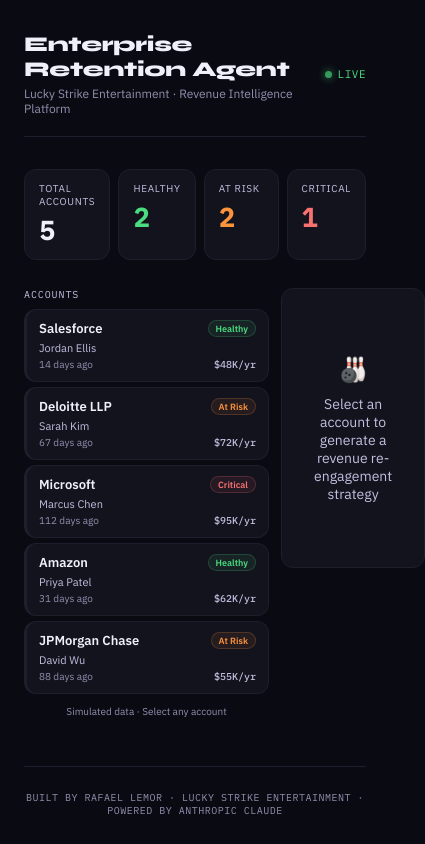
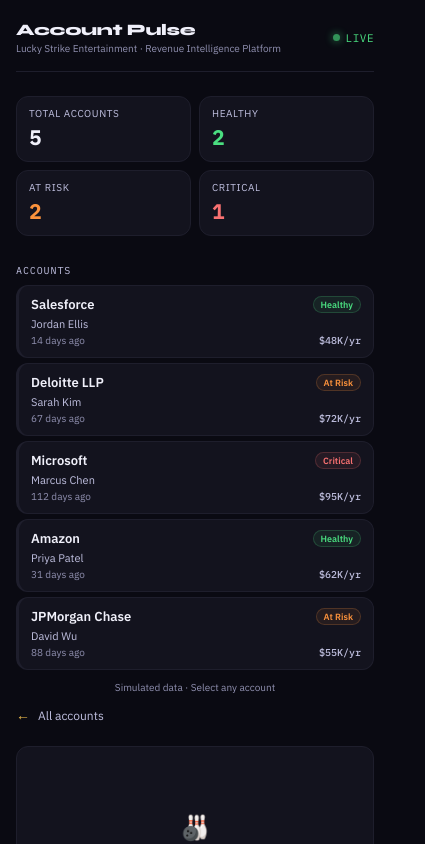
Before and after one commit to raf0x/lucky-strike-agent, a Next.js app: page / in a window 390 px wide. Shown: the top 844 px of the page, 425 px wide, since content can reach past the window. Built offline with nearby package versions, Linux system fonts and the light colour scheme.

Commit message:
Refactor index.js for layout and styling updates

```diff
--- a/pages/index.js
+++ b/pages/index.js
@@ -22,12 +22,10 @@
   Event: { color: "#e8b84b", bg: "rgba(232,184,75,0.1)" },
 };
 
-// Color system
 const C = {
   heading: "#f0f0fa",
   body: "#c0c0e0",
   label: "#9090b0",
-  subtle: "#6060808",
   gold: "#e8b84b",
   border: "#1e1e2c",
   card: "#13131e",
@@ -57,15 +55,15 @@
   const offset = circ * (1 - value / 100);
   const color = probColor(value);
   return (
-    <div style={{ position: "relative", width: 140, height: 140, margin: "0 auto" }}>
-      <svg width="140" height="140" viewBox="0 0 110 110">
+    <div style={{ position: "relative", width: 130, height: 130, margin: "0 auto" }}>
+      <svg width="130" height="130" viewBox="0 0 110 110">
         <circle cx="55" cy="55" r={r} fill="none" stroke="#1c1c28" strokeWidth="8" />
         <circle cx="55" cy="55" r={r} fill="none" stroke={color} strokeWidth="8"
           strokeDasharray={circ} strokeDashoffset={offset} strokeLinecap="round"
           style={{ transform: "rotate(-90deg)", transformOrigin: "50% 50%", transition: "stroke-dashoffset 1.2s cubic-bezier(0.34,1.56,0.64,1)", filter: `drop-shadow(0 0 6px ${color}60)` }} />
       </svg>
       <div style={{ position: "absolute", inset: 0, display: "flex", flexDirection: "column", alignItems: "center", justifyContent: "center" }}>
-        <span style={{ fontSize: 28, fontWeight: 700, color, fontFamily: "'IBM Plex Mono',monospace", lineHeight: 1, textShadow: `0 0 20px ${color}60` }}>{value}%</span>
+        <span style={{ fontSize: 26, fontWeight: 700, color, fontFamily: "'IBM Plex Mono',monospace", lineHeight: 1, textShadow: `0 0 20px ${color}60` }}>{value}%</span>
         <span style={{ fontSize: 9, color: C.label, marginTop: 3, letterSpacing: "0.8px", textTransform: "uppercase" }}>rebook score</span>
       </div>
     </div>
@@ -75,10 +73,10 @@
 function KpiCard({ label, value, prefix = "", suffix = "", color = "#e8b84b", active }) {
   const count = useCounter(value, 1400, active);
   return (
-    <div style={{ background: C.card, border: `1px solid ${color}22`, borderRadius: 12, padding: "14px 16px", position: "relative", overflow: "hidden" }}>
+    <div style={{ background: C.card, border: `1px solid ${color}22`, borderRadius: 12, padding: "12px 14px", position: "relative", overflow: "hidden" }}>
       <div style={{ position: "absolute", top: 0, left: 0, right: 0, height: 2, background: `linear-gradient(90deg, transparent, ${color}60, transparent)` }} />
-      <p style={{ fontSize: 10, color: C.label, textTransform: "uppercase", letterSpacing: "0.8px", marginBottom: 6 }}>{label}</p>
-      <p style={{ fontFamily: "'IBM Plex Mono',monospace", fontSize: 22, fontWeight: 700, color, margin: 0, textShadow: `0 0 20px ${color}40` }}>
+      <p style={{ fontSize: 10, color: C.label, textTransform: "uppercase", letterSpacing: "0.7px", marginBottom: 5 }}>{label}</p>
+      <p style={{ fontFamily: "'IBM Plex Mono',monospace", fontSize: 20, fontWeight: 700, color, margin: 0, textShadow: `0 0 20px ${color}40` }}>
         {prefix}{count.toLocaleString()}{suffix}
       </p>
     </div>
@@ -89,15 +87,16 @@
   const [copied, setCopied] = useState(false);
   return (
     <button onClick={() => { navigator.clipboard.writeText(text); setCopied(true); setTimeout(() => setCopied(false), 2000); }}
-      style={{ fontSize: 11, padding: "5px 12px", borderRadius: 6, border: `1px solid ${copied ? "rgba(74,222,128,0.4)" : "#3a3a50"}`, background: copied ? "rgba(74,222,128,0.08)" : "transparent", color: copied ? "#4ade80" : C.body, cursor: "pointer", fontFamily: "inherit", transition: "all 0.2s" }}>
+      style={{ fontSize: 11, padding: "5px 12px", borderRadius: 6, border: `1px solid ${copied ? "rgba(74,222,128,0.4)" : "#3a3a50"}`, background: copied ? "rgba(74,222,128,0.08)" : "transparent", color: copied ? "#4ade80" : C.body, cursor: "pointer", fontFamily: "inherit", transition: "all 0.2s", whiteSpace: "nowrap" }}>
       {copied ? "✓ Copied" : "Copy email"}
     </button>
   );
 }
 
 const card = (extra = {}) => ({ background: C.card, border: `1px solid ${C.border}`, borderRadius: 12, padding: "16px", ...extra });
-const SectionLabel = ({ children }) => (
-  <p style={{ fontSize: 10, color: C.label, textTransform: "uppercase", letterSpacing: "0.9px", marginBottom: 12, fontFamily: "'IBM Plex Mono',monospace" }}>{children}</p>
+
+const SectionLabel = ({ children, style = {} }) => (
+  <p style={{ fontSize: 10, color: C.label, textTransform: "uppercase", letterSpacing: "0.9px", marginBottom: 12, fontFamily: "'IBM Plex Mono',monospace", ...style }}>{children}</p>
 );
 
 export default function Home() {
@@ -106,8 +105,21 @@
   const [strategy, setStrategy] = useState(null);
   const [error, setError] = useState(null);
   const [revealed, setRevealed] = useState(false);
+  const [showDetail, setShowDetail] = useState(false);
 
-  const handleSelect = (acc) => { setSelected(acc); setStrategy(null); setError(null); setRevealed(false); };
+  const handleSelect = (acc) => {
+    setSelected(acc);
+    setStrategy(null);
+    setError(null);
+    setRevealed(false);
+    setShowDetail(true);
+  };
+
+  const handleBack = () => {
+    setShowDetail(false);
+    setSelected(null);
+    setStrategy(null);
+  };
 
   const generate = async (acc) => {
     setLoading(true); setStrategy(null); setError(null); setRevealed(false);
@@ -124,7 +136,7 @@
   return (
     <>
       <Head>
-        <title>Lucky Strike · Enterprise Retention Agent</title>
+        <title>Lucky Strike · Account Pulse</title>
         <meta name="viewport" content="width=device-width, initial-scale=1" />
         <link href="https://fonts.googleapis.com/css2?family=Syne:wght@600;700;800&family=IBM+Plex+Mono:wght@400;500&family=IBM+Plex+Sans:wght@400;500;600&display=swap" rel="stylesheet" />
         <style>{`
@@ -144,18 +156,35 @@
           .reveal-4{animation:fadeUp 0.5s 0.35s ease both;}
           .reveal-5{animation:fadeUp 0.5s 0.45s ease both;}
           .reveal-6{animation:fadeUp 0.5s 0.55s ease both;}
+
+          .metrics-grid { display: grid; grid-template-columns: repeat(4,1fr); gap: 8px; margin-bottom: 1.75rem; }
+          .main-grid { display: grid; grid-template-columns: 245px 1fr; gap: 12px; align-items: start; }
+          .gauge-row { display: grid; grid-template-columns: 150px 1fr; gap: 10px; }
+          .kpi-grid { display: grid; grid-template-columns: 1fr 1fr; grid-template-rows: 1fr 1fr; gap: 8px; }
+          .mobile-back { display: none; }
+          .desktop-list { display: block; }
+
+          @media (max-width: 640px) {
+            .metrics-grid { grid-template-columns: repeat(2,1fr); }
+            .main-grid { grid-template-columns: 1fr; }
+            .gauge-row { grid-template-columns: 1fr; }
+            .kpi-grid { grid-template-columns: 1fr 1fr; }
+            .mobile-back { display: flex; align-items: center; gap: 8px; margin-bottom: 12px; cursor: pointer; }
+            .desktop-list.hidden-mobile { display: none; }
+            .detail-panel.hidden-mobile { display: none; }
+          }
         `}</style>
       </Head>
 
-      <main style={{ fontFamily: "'IBM Plex Sans',sans-serif", maxWidth: 1040, margin: "0 auto", padding: "2rem 1.5rem", minHeight: "100vh" }}>
+      <main style={{ fontFamily: "'IBM Plex Sans',sans-serif", maxWidth: 1040, margin: "0 auto", padding: "1.25rem 1rem", minHeight: "100vh" }}>
 
         {/* Header */}
-        <div style={{ display: "flex", alignItems: "center", justifyContent: "space-between", marginBottom: "2rem", paddingBottom: "1.25rem", borderBottom: `1px solid ${C.border}` }}>
+        <div style={{ display: "flex", alignItems: "center", justifyContent: "space-between", marginBottom: "1.5rem", paddingBottom: "1rem", borderBottom: `1px solid ${C.border}` }}>
           <div>
-            <h1 style={{ fontFamily: "'Syne',sans-serif", fontSize: 21, fontWeight: 800, color: C.heading, letterSpacing: "-0.3px", margin: 0 }}>
-              Enterprise Retention Agent
+            <h1 style={{ fontFamily: "'Syne',sans-serif", fontSize: "clamp(16px, 4vw, 21px)", fontWeight: 800, color: C.heading, letterSpacing: "-0.3px", margin: 0 }}>
+              Account Pulse
             </h1>
-            <p style={{ fontSize: 12, color: C.label, marginTop: 4 }}>Lucky Strike Entertainment · Revenue Intelligence Platform</p>
+            <p style={{ fontSize: "clamp(10px, 2.5vw, 12px)", color: C.label, marginTop: 3 }}>Lucky Strike Entertainment · Revenue Intelligence Platform</p>
           </div>
           <div style={{ display: "flex", alignItems: "center", gap: 6 }}>
             <span style={{ width: 7, height: 7, borderRadius: "50%", background: "#4ade80", display: "inline-block", boxShadow: "0 0 8px #4ade80", animation: "glow 2s ease infinite" }} />
@@ -164,25 +193,25 @@
         </div>
 
         {/* Metrics */}
-        <div style={{ display: "grid", gridTemplateColumns: "repeat(4,1fr)", gap: 8, marginBottom: "1.75rem" }}>
+        <div className="metrics-grid">
           {[
             { label: "Total Accounts", value: "5", color: C.heading },
             { label: "Healthy", value: "2", color: "#4ade80" },
             { label: "At Risk", value: "2", color: "#fb923c" },
             { label: "Critical", value: "1", color: "#f87171" },
           ].map(m => (
-            <div key={m.label} style={{ ...card(), padding: "12px 14px" }}>
-              <p style={{ fontSize: 10, color: C.body, textTransform: "uppercase", letterSpacing: "0.7px", marginBottom: 5 }}>{m.label}</p>
-              <p style={{ fontFamily: "'IBM Plex Mono',monospace", fontSize: 26, fontWeight: 700, color: m.color }}>{m.value}</p>
+            <div key={m.label} style={{ ...card(), padding: "10px 12px" }}>
+              <p style={{ fontSize: 10, color: C.body, textTransform: "uppercase", letterSpacing: "0.6px", marginBottom: 4 }}>{m.label}</p>
+              <p style={{ fontFamily: "'IBM Plex Mono',monospace", fontSize: "clamp(20px,5vw,26px)", fontWeight: 700, color: m.color }}>{m.value}</p>
             </div>
           ))}
         </div>
 
         {/* Main layout */}
-        <div style={{ display: "grid", gridTemplateColumns: "245px 1fr", gap: 12, alignItems: "start" }}>
+        <div className="main-grid">
 
           {/* Account list */}
-          <div>
+          <div className={`desktop-list${showDetail ? " hidden-mobile" : ""}`}>
             <p style={{ fontSize: 10, color: C.body, textTransform: "uppercase", letterSpacing: "0.9px", marginBottom: 8, fontFamily: "'IBM Plex Mono',monospace" }}>Accounts</p>
             <div style={{ display: "flex", flexDirection: "column", gap: 5 }}>
               {accounts.map(acc => {
@@ -208,7 +237,13 @@
           </div>
 
           {/* Detail panel */}
-          <div style={{ display: "flex", flexDirection: "column", gap: 10 }}>
+          <div className={`detail-panel${!showDetail ? " hidden-mobile" : ""}`} style={{ display: "flex", flexDirection: "column", gap: 10 }}>
+
+            {/* Mobile back button */}
+            <div className="mobile-back" onClick={handleBack}>
+              <span style={{ color: C.gold, fontSize: 14 }}>←</span>
+              <span style={{ fontSize: 12, color: C.body }}>All accounts</span>
+            </div>
 
             {!selected && (
               <div style={{ ...card(), padding: "4rem 2rem", textAlign: "center" }}>
@@ -222,13 +257,13 @@
                 {/* Account card */}
                 <div style={card()}>
                   <div style={{ display: "flex", justifyContent: "space-between", alignItems: "flex-start", marginBottom: 12 }}>
-                    <div>
-                      <p style={{ fontFamily: "'Syne',sans-serif", fontSize: 19, fontWeight: 700, color: C.heading, marginBottom: 3 }}>{selected.company}</p>
+                    <div style={{ flex: 1, marginRight: 12 }}>
+                      <p style={{ fontFamily: "'Syne',sans-serif", fontSize: "clamp(15px,4vw,19px)", fontWeight: 700, color: C.heading, marginBottom: 3 }}>{selected.company}</p>
                       <p style={{ fontSize: 12, color: C.body }}>{selected.contact} · {selected.title}</p>
                       <p style={{ fontSize: 11, color: C.label, marginTop: 2 }}>{selected.location} · {selected.preferred_package}</p>
                     </div>
-                    <div style={{ textAlign: "right" }}>
-                      <p style={{ fontFamily: "'IBM Plex Mono',monospace", fontSize: 22, fontWeight: 700, color: C.gold, textShadow: "0 0 20px rgba(232,184,75,0.3)" }}>${(selected.annual_value / 1000).toFixed(0)}K</p>
+                    <div style={{ textAlign: "right", flexShrink: 0 }}>
+                      <p style={{ fontFamily: "'IBM Plex Mono',monospace", fontSize: "clamp(16px,4vw,22px)", fontWeight: 700, color: C.gold, textShadow: "0 0 20px rgba(232,184,75,0.3)" }}>${(selected.annual_value / 1000).toFixed(0)}K</p>
                       <p style={{ fontSize: 10, color: C.label, marginTop: 2 }}>annual value</p>
                     </div>
                   </div>
@@ -236,7 +271,7 @@
                     {[["Team size", selected.team_size], ["Events/yr", selected.events_per_year], ["Days inactive", selected.days_since]].map(([l, v]) => (
                       <div key={l} style={{ background: C.deep, border: `1px solid ${C.border}`, borderRadius: 8, padding: "8px 10px" }}>
                         <p style={{ fontSize: 10, color: C.label, marginBottom: 3 }}>{l}</p>
-                        <p style={{ fontFamily: "'IBM Plex Mono',monospace", fontSize: 18, fontWeight: 500, color: C.heading }}>{v}</p>
+                        <p style={{ fontFamily: "'IBM Plex Mono',monospace", fontSize: "clamp(14px,4vw,18px)", fontWeight: 500, color: C.heading }}>{v}</p>
                       </div>
                     ))}
                   </div>
@@ -245,7 +280,7 @@
 
                 {!strategy && !loading && (
                   <button className="gen-btn" onClick={() => generate(selected)}
-                    style={{ padding: "13px 20px", fontSize: 13, fontFamily: "'IBM Plex Sans',sans-serif", fontWeight: 600, cursor: "pointer", border: `1px solid ${C.gold}`, borderRadius: 10, background: "transparent", color: C.gold, letterSpacing: "0.2px" }}>
+                    style={{ padding: "13px 20px", fontSize: 13, fontFamily: "'IBM Plex Sans',sans-serif", fontWeight: 600, cursor: "pointer", border: `1px solid ${C.gold}`, borderRadius: 10, background: "transparent", color: C.gold, letterSpacing: "0.2px", width: "100%" }}>
                     Generate re-engagement strategy →
                   </button>
                 )}
@@ -267,17 +302,17 @@
                 {strategy && (
                   <>
                     {/* Row 1: Gauge + KPIs */}
-                    <div className="reveal-1" style={{ display: "grid", gridTemplateColumns: "160px 1fr", gap: 10 }}>
+                    <div className="reveal-1 gauge-row">
                       <div style={{ ...card(), display: "flex", alignItems: "center", justifyContent: "center", padding: "20px 12px" }}>
                         <Gauge value={strategy.rebooking_probability} />
                       </div>
-                      <div style={{ display: "grid", gridTemplateColumns: "1fr 1fr", gridTemplateRows: "1fr 1fr", gap: 8 }}>
+                      <div className="kpi-grid">
                         <KpiCard label="Revenue at Stake" value={strategy.revenue_recovery_90d} prefix="$" color={C.gold} active={revealed} />
                         <KpiCard label="Projected Bookings" value={strategy.projected_bookings} suffix=" events" color="#60a5fa" active={revealed} />
                         <KpiCard label="Returning Guests" value={strategy.returning_guests} color="#a78bfa" active={revealed} />
-                        <div style={{ ...card({ padding: "14px 16px" }), borderColor: "rgba(74,222,128,0.15)" }}>
-                          <p style={{ fontSize: 10, color: C.label, textTransform: "uppercase", letterSpacing: "0.8px", marginBottom: 6 }}>Recommended offer</p>
-                          <p style={{ fontSize: 12, color: C.body, lineHeight: 1.55, fontWeight: 500 }}>{strategy.recommended_offer}</p>
+                        <div style={{ ...card({ padding: "12px 14px" }), borderColor: "rgba(74,222,128,0.15)" }}>
+                          <p style={{ fontSize: 10, color: C.label, textTransform: "uppercase", letterSpacing: "0.7px", marginBottom: 5 }}>Recommended offer</p>
+                          <p style={{ fontSize: 11, color: C.body, lineHeight: 1.5, fontWeight: 500 }}>{strategy.recommended_offer}</p>
                         </div>
                       </div>
                     </div>
@@ -288,8 +323,8 @@
                       <div style={{ display: "flex", flexDirection: "column", gap: 8 }}>
                         {(strategy.ai_insights || []).map((ins, i) => (
                           <div key={i} style={{ background: C.deep, border: `1px solid ${C.border}`, borderLeft: `3px solid ${C.gold}`, borderRadius: 8, padding: "10px 12px", display: "flex", gap: 10, alignItems: "flex-start" }}>
-                            <span style={{ color: C.gold, fontSize: 12, marginTop: 1 }}>✦</span>
-                            <p style={{ fontSize: 12, color: C.body, lineHeight: 1.6, margin: 0 }}>{ins.insight}</p>
+                            <span style={{ color: C.gold, fontSize: 12, marginTop: 1, flexShrink: 0 }}>✦</span>
+                            <p style={{ fontSize: 12, color: C.body, lineHeight: 1.6, margin: 0, display: "-webkit-box", WebkitLineClamp: 2, WebkitBoxOrient: "vertical", overflow: "hidden" }}>{ins.insight}</p>
                           </div>
                         ))}
                       </div>
@@ -303,11 +338,11 @@
                           const ic = s.impact === "positive" ? "#4ade80" : s.impact === "negative" ? "#f87171" : C.label;
                           const ib = s.impact === "positive" ? "rgba(74,222,128,0.08)" : s.impact === "negative" ? "rgba(248,113,113,0.08)" : "rgba(144,144,176,0.06)";
                           return (
-                            <div key={i} style={{ display: "flex", alignItems: "center", justifyContent: "space-between", padding: "7px 10px", background: C.deep, border: `1px solid ${C.border}`, borderRadius: 7 }}>
-                              <span style={{ fontSize: 12, color: C.body }}>{s.label}</span>
-                              <div style={{ display: "flex", alignItems: "center", gap: 8 }}>
+                            <div key={i} style={{ display: "flex", alignItems: "center", justifyContent: "space-between", padding: "7px 10px", background: C.deep, border: `1px solid ${C.border}`, borderRadius: 7, gap: 8 }}>
+                              <span style={{ fontSize: 12, color: C.body, flex: 1 }}>{s.label}</span>
+                              <div style={{ display: "flex", alignItems: "center", gap: 6, flexShrink: 0 }}>
                                 <span style={{ fontFamily: "'IBM Plex Mono',monospace", fontSize: 12, color: C.heading, fontWeight: 500 }}>{s.value}</span>
-                                <span style={{ fontSize: 9, padding: "2px 8px", background: ib, color: ic, borderRadius: 20, textTransform: "uppercase", letterSpacing: "0.5px", fontWeight: 600 }}>{s.impact}</span>
+                                <span style={{ fontSize: 9, padding: "2px 7px", background: ib, color: ic, borderRadius: 20, textTransform: "uppercase", letterSpacing: "0.4px", fontWeight: 600 }}>{s.impact}</span>
                               </div>
                             </div>
                           );
@@ -334,14 +369,14 @@
                           {(strategy.timeline || []).map((t, i) => {
                             const ch = CHANNEL_COLORS[t.channel] || { color: C.label, bg: "rgba(144,144,176,0.1)" };
                             return (
-                              <div key={i} style={{ display: "flex", gap: 14, alignItems: "flex-start" }}>
+                              <div key={i} style={{ display: "flex", gap: 12, alignItems: "flex-start" }}>
                                 <div style={{ width: 30, height: 30, borderRadius: "50%", background: C.deep, border: "2px solid #e8b84b40", display: "flex", alignItems: "center", justifyContent: "center", flexShrink: 0, zIndex: 1 }}>
                                   <span style={{ fontFamily: "'IBM Plex Mono',monospace", fontSize: 10, fontWeight: 700, color: C.gold }}>{t.week}</span>
                                 </div>
                                 <div style={{ flex: 1, background: C.deep, border: `1px solid ${C.border}`, borderRadius: 8, padding: "9px 12px" }}>
-                                  <div style={{ display: "flex", justifyContent: "space-between", alignItems: "center", marginBottom: 4 }}>
+                                  <div style={{ display: "flex", justifyContent: "space-between", alignItems: "center", marginBottom: 4, gap: 8 }}>
                                     <span style={{ fontSize: 13, fontWeight: 600, color: C.heading }}>{t.action}</span>
-                                    <span style={{ fontSize: 10, padding: "2px 8px", background: ch.bg, color: ch.color, borderRadius: 20, fontWeight: 600 }}>{t.channel}</span>
+                                    <span style={{ fontSize: 10, padding: "2px 8px", background: ch.bg, color: ch.color, borderRadius: 20, fontWeight: 600, flexShrink: 0 }}>{t.channel}</span>
                                   </div>
                                   <p style={{ fontSize: 11, color: C.body, lineHeight: 1.5, margin: 0 }}>{t.goal}</p>
                                 </div>
@@ -355,10 +390,10 @@
                     {/* Row 5: Email */}
                     <div className="reveal-5" style={card()}>
                       <div style={{ display: "flex", justifyContent: "space-between", alignItems: "center", marginBottom: 12 }}>
-                        <SectionLabel>Draft outreach email</SectionLabel>
+                        <SectionLabel style={{ marginBottom: 0 }}>Draft outreach email</SectionLabel>
                         <CopyBtn text={`Subject: ${strategy.email_subject}\n\n${strategy.email_body}`} />
                       </div>
-                      <div style={{ background: C.deep, border: `1px solid ${C.border}`, borderRadius: 8, padding: "14px 16px" }}>
+                      <div style={{ background: C.deep, border: `1px solid ${C.border}`, borderRadius: 8, padding: "12px 14px" }}>
                         <p style={{ fontSize: 11, color: C.body, marginBottom: 10, paddingBottom: 10, borderBottom: `1px solid ${C.border}` }}>
                           <span style={{ color: C.label }}>Subject: </span>{strategy.email_subject}
                         </p>
@@ -366,9 +401,9 @@
                       </div>
                     </div>
 
-                    <div className="reveal-6" style={{ display: "flex", justifyContent: "flex-start" }}>
+                    <div className="reveal-6">
                       <button onClick={() => { setStrategy(null); setRevealed(false); }}
-                        style={{ fontSize: 12, padding: "8px 16px", borderRadius: 7, border: `1px solid #3a3a52`, background: "transparent", color: C.body, cursor: "pointer", fontFamily: "inherit", transition: "all 0.2s" }}
+                        style={{ fontSize: 12, padding: "9px 18px", borderRadius: 7, border: "1px solid #3a3a52", background: "transparent", color: C.body, cursor: "pointer", fontFamily: "inherit", transition: "all 0.2s", width: "100%" }}
                         onMouseEnter={e => e.target.style.borderColor = C.gold}
                         onMouseLeave={e => e.target.style.borderColor = "#3a3a52"}>
                         ↺ Regenerate strategy
```
